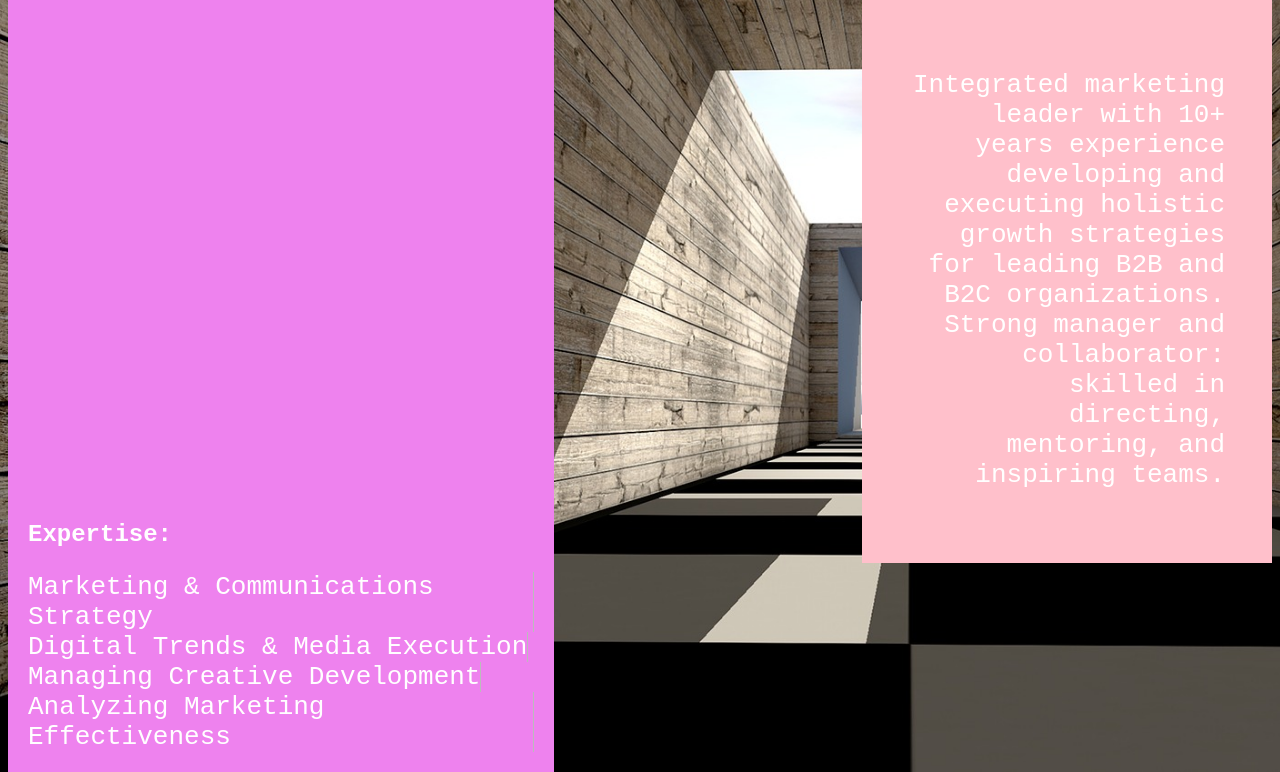
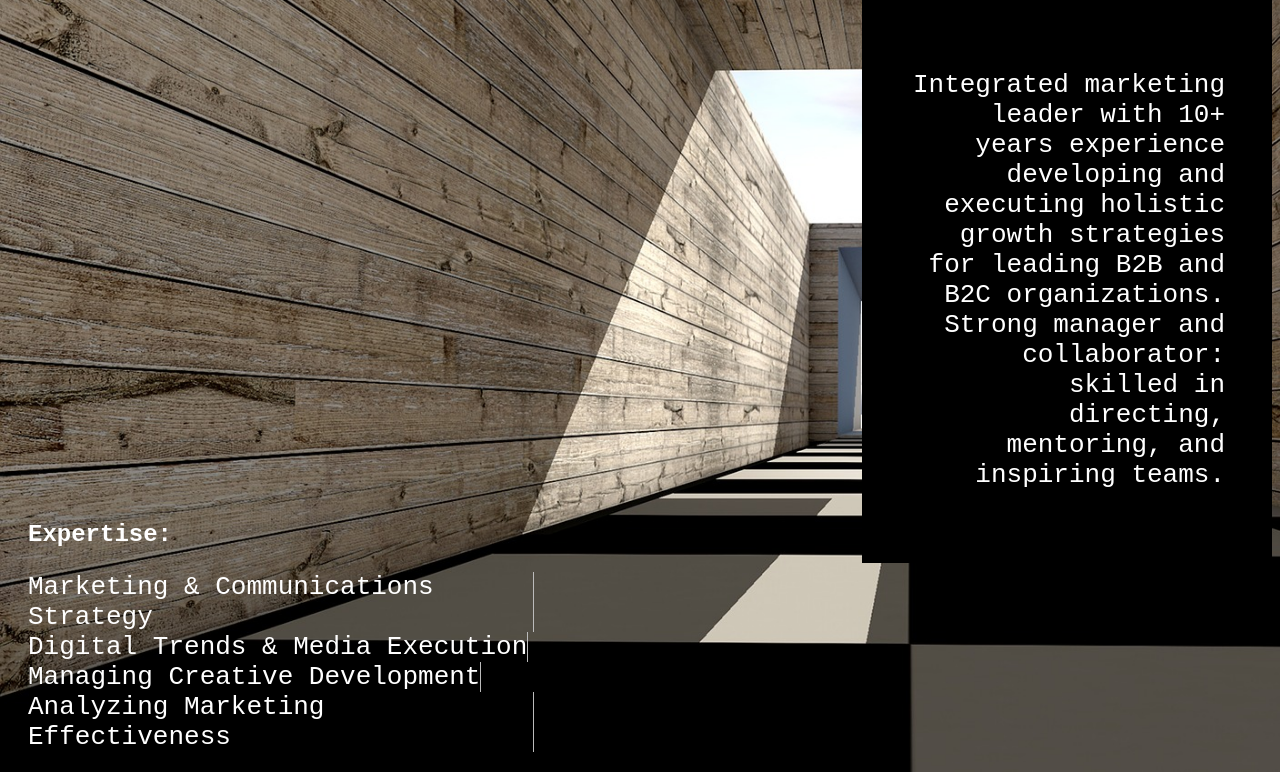
Before and after one commit to finbarinfo/finbarinfo.github.io, a plain HTML site: page unit_6/index.html in a window 1280 px wide. Shown: the part 140-912 px from the top of the page. Drawn offline with Linux system fonts and the light colour scheme.

Commit message:
Unit 6_2

```diff
--- a/unit_6/css/style.css
+++ b/unit_6/css/style.css
@@ -44,15 +44,14 @@ aside {
 }
 
 #right {
-  	background-color: pink;
     font: white;
     padding: 47px;
     float: right;
     width: 25%;
+    background-color: black;
 }
 
 #left {
-  	background-color: violet;
     padding: 20px;
     float: left;
     width: 40%;
```
